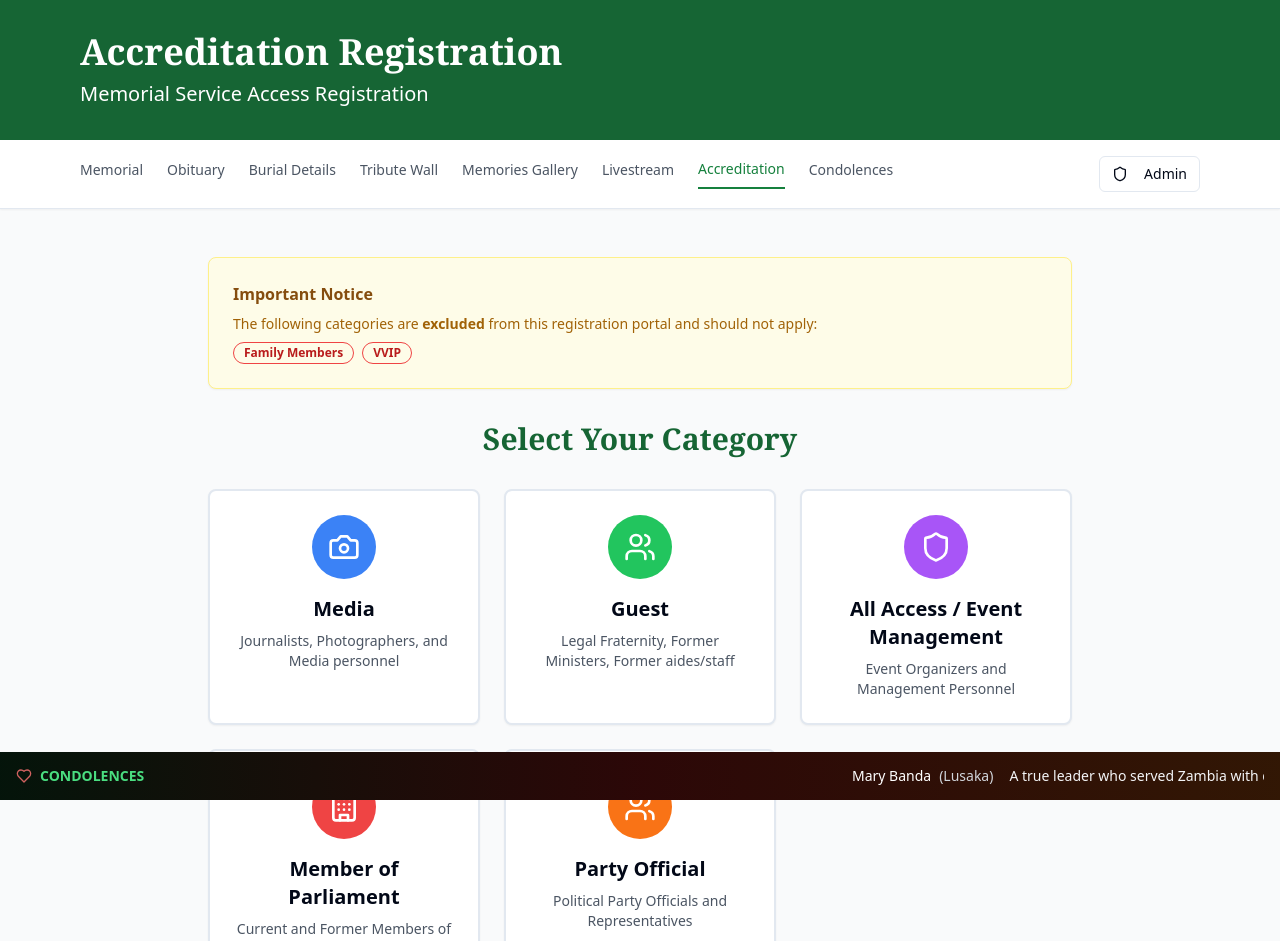
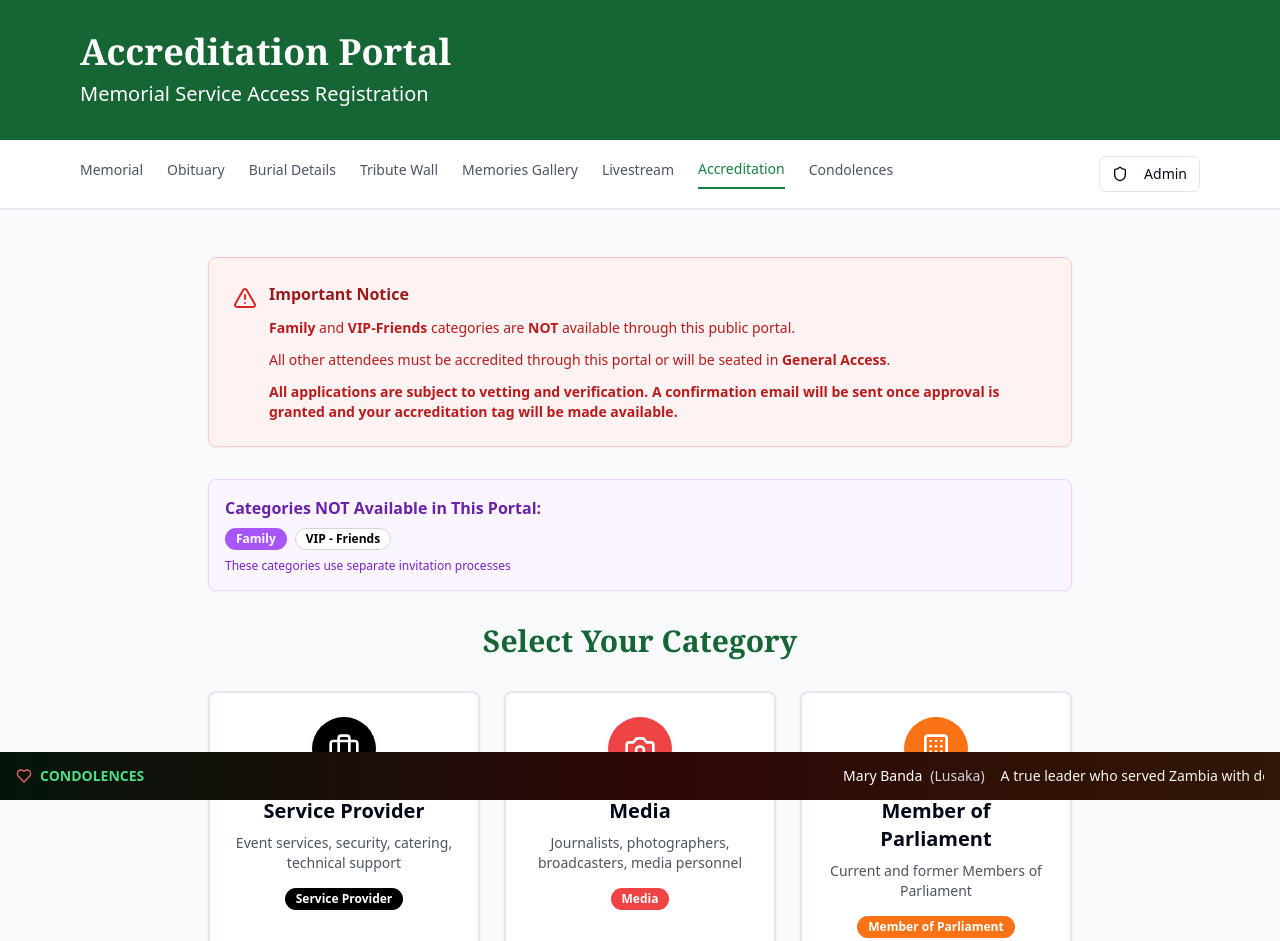
Before and after one commit to sphehcarez/memorial-site, a Next.js app: page /accreditation in a window 1280 px wide. Shown: the top 941 px of the page. Built offline with nearby package versions, Linux system fonts and the light colour scheme; a web font is replaced by a local one.

Commit message:
Refactor AccreditationPage to improve category structure, update descriptions for consistency, and enhance user experience with additional information fields.

```diff
--- a/app/accreditation/page.tsx
+++ b/app/accreditation/page.tsx
@@ -9,11 +9,11 @@ import { Input } from "@/components/ui/input"
 import { Textarea } from "@/components/ui/textarea"
 import { Checkbox } from "@/components/ui/checkbox"
 import { Badge } from "@/components/ui/badge"
-import { Users, Shield, Camera, Building } from "lucide-react"
+import { Users, Camera, Building, Briefcase, Scale, AlertTriangle } from "lucide-react"
 import CondolencesTicker from "@/components/condolences-ticker"
 import Navigation from "@/components/navigation"
 
-type AccreditationCategory = "media" | "guest" | "all-access" | "mp" | "party-official"
+type AccreditationCategory = "service-provider" | "media" | "mp" | "party-official" | "guest"
 
 export default function AccreditationPage() {
   const [selectedCategory, setSelectedCategory] = useState<AccreditationCategory | "">("")
@@ -23,45 +23,56 @@ export default function AccreditationPage() {
     email: "",
     contactNumber: "",
     organisation: "",
+    position: "",
     notes: "",
     consent: false,
   })
 
   const categories = [
     {
+      id: "service-provider" as const,
+      title: "Service Provider",
+      description: "Event services, security, catering, technical support",
+      icon: Briefcase,
+      color: "bg-black",
+      textColor: "text-white",
+      borderColor: "border-black",
+    },
+    {
       id: "media" as const,
       title: "Media",
-      description: "Journalists, Photographers, and Media personnel",
+      description: "Journalists, photographers, broadcasters, media personnel",
       icon: Camera,
-      color: "bg-blue-500",
+      color: "bg-red-500",
+      textColor: "text-white",
+      borderColor: "border-red-500",
+    },
+    {
+      id: "mp" as const,
+      title: "Member of Parliament",
+      description: "Current and former Members of Parliament",
+      icon: Building,
+      color: "bg-orange-500",
+      textColor: "text-white",
+      borderColor: "border-orange-500",
+    },
+    {
+      id: "party-official" as const,
+      title: "Party Official",
+      description: "Political party officials and representatives",
+      icon: Users,
+      color: "bg-green-500",
+      textColor: "text-white",
+      borderColor: "border-green-500",
     },
     {
       id: "guest" as const,
       title: "Guest",
-      description: "Legal Fraternity, Former Ministers, Former aides/staff",
-      icon: Users,
-      color: "bg-green-500",
-    },
-    {
-      id: "all-access" as const,
-      title: "All Access / Event Management",
-      description: "Event Organizers and Management Personnel",
-      icon: Shield,
-      color: "bg-purple-500",
-    },
-    {
-      id: "mp" as const,
-      title: "Member of Parliament",
-      description: "Current and Former Members of Parliament",
-      icon: Building,
-      color: "bg-red-500",
-    },
-    {
-      id: "party-official" as const,
-      title: "Party Official",
-      description: "Political Party Officials and Representatives",
-      icon: Users,
-      color: "bg-orange-500",
+      description: "Legal fraternity, clergy, former ministers, former officials",
+      icon: Scale,
+      color: "bg-yellow-500",
+      textColor: "text-black",
+      borderColor: "border-yellow-500",
     },
   ]
 
@@ -78,7 +89,9 @@ export default function AccreditationPage() {
       ...formData,
     })
 
-    alert("Accreditation request submitted successfully! You will receive a confirmation email shortly.")
+    alert(
+      "Accreditation request submitted successfully! You will receive a confirmation email once your application is approved and verified.",
+    )
 
     // Reset form
     setSelectedCategory("")
@@ -88,6 +101,7 @@ export default function AccreditationPage() {
       email: "",
       contactNumber: "",
       organisation: "",
+      position: "",
       notes: "",
       consent: false,
     })
@@ -98,7 +112,7 @@ export default function AccreditationPage() {
       {/* Header */}
       <div className="bg-green-800 text-white py-8">
         <div className="max-w-6xl mx-auto px-4">
-          <h1 className="text-4xl font-serif font-bold">Accreditation Registration</h1>
+          <h1 className="text-4xl font-serif font-bold">Accreditation Portal</h1>
           <p className="text-xl mt-2">Memorial Service Access Registration</p>
         </div>
       </div>
@@ -108,19 +122,37 @@ export default function AccreditationPage() {
 
       <div className="max-w-4xl mx-auto px-4 py-12">
         {/* Important Notice */}
-        <Card className="p-6 bg-yellow-50 border-yellow-200 mb-8">
-          <h3 className="font-bold text-yellow-800 mb-2">Important Notice</h3>
-          <p className="text-yellow-700 text-sm">
-            The following categories are <strong>excluded</strong> from this registration portal and should not apply:
+        <Card className="p-6 bg-red-50 border-red-200 mb-8">
+          <div className="flex items-start gap-3">
+            <AlertTriangle className="w-6 h-6 text-red-600 mt-1 flex-shrink-0" />
+            <div>
+              <h3 className="font-bold text-red-800 mb-3">Important Notice</h3>
+              <div className="space-y-3 text-red-700 text-sm">
+                <p>
+                  <strong>Family</strong> and <strong>VIP-Friends</strong> categories are <strong>NOT</strong> available
+                  through this public portal.
                 </p>
-          <div className="flex gap-2 mt-2">
-            <Badge variant="outline" className="border-red-500 text-red-700">
-              Family Members
-            </Badge>
-            <Badge variant="outline" className="border-red-500 text-red-700">
-              VVIP
-            </Badge>
+                <p>
+                  All other attendees must be accredited through this portal or will be seated in{" "}
+                  <strong>General Access</strong>.
+                </p>
+                <p className="font-semibold">
+                  All applications are subject to <strong>vetting and verification</strong>. A confirmation email will
+                  be sent once approval is granted and your accreditation tag will be made available.
+                </p>
               </div>
+            </div>
+          </div>
+        </Card>
+
+        {/* Excluded Categories Notice */}
+        <Card className="p-4 bg-purple-50 border-purple-200 mb-8">
+          <h4 className="font-bold text-purple-800 mb-2">Categories NOT Available in This Portal:</h4>
+          <div className="flex gap-2">
+            <Badge className="bg-purple-500 text-white">Family</Badge>
+            <Badge className="bg-white text-black border border-gray-300">VIP - Friends</Badge>
+          </div>
+          <p className="text-purple-700 text-xs mt-2">These categories use separate invitation processes</p>
         </Card>
 
         {!selectedCategory ? (
@@ -133,31 +165,47 @@ export default function AccreditationPage() {
                 return (
                   <Card
                     key={category.id}
-                    className="p-6 cursor-pointer hover:shadow-lg transition-shadow border-2 hover:border-green-300"
+                    className={`p-6 cursor-pointer hover:shadow-lg transition-all duration-200 border-2 hover:${category.borderColor} hover:scale-105`}
                     onClick={() => setSelectedCategory(category.id)}
                   >
                     <div className="text-center">
                       <div
-                        className={`w-16 h-16 ${category.color} rounded-full flex items-center justify-center mx-auto mb-4`}
+                        className={`w-16 h-16 ${category.color} rounded-full flex items-center justify-center mx-auto mb-4 shadow-lg`}
                       >
-                        <IconComponent className="w-8 h-8 text-white" />
+                        <IconComponent className={`w-8 h-8 ${category.textColor}`} />
                       </div>
                       <h3 className="text-xl font-bold mb-2">{category.title}</h3>
-                      <p className="text-gray-600 text-sm">{category.description}</p>
+                      <p className="text-gray-600 text-sm mb-3">{category.description}</p>
+                      <Badge className={`${category.color} ${category.textColor} shadow-sm`}>{category.title}</Badge>
                     </div>
                   </Card>
                 )
               })}
             </div>
+
+            {/* General Access Notice */}
+            <Card className="p-4 bg-gray-100 border-gray-300 mt-8">
+              <div className="text-center">
+                <h4 className="font-bold text-gray-800 mb-2">General Access</h4>
+                <p className="text-gray-600 text-sm">
+                  Attendees without accreditation will be seated in the general access area
+                </p>
+              </div>
+            </Card>
           </div>
         ) : (
           /* Registration Form */
           <div>
             <div className="flex items-center justify-between mb-8">
               <div>
-                <h2 className="text-3xl font-serif font-bold text-green-800">Registration Form</h2>
+                <h2 className="text-3xl font-serif font-bold text-green-800">Accreditation Application</h2>
                 <p className="text-gray-600 mt-2">
-                  Category: <Badge className="ml-2">{categories.find((c) => c.id === selectedCategory)?.title}</Badge>
+                  Category:
+                  <Badge
+                    className={`ml-2 ${categories.find((c) => c.id === selectedCategory)?.color} ${categories.find((c) => c.id === selectedCategory)?.textColor}`}
+                  >
+                    {categories.find((c) => c.id === selectedCategory)?.title}
+                  </Badge>
                 </p>
               </div>
               <Button variant="outline" onClick={() => setSelectedCategory("")}>
@@ -222,6 +270,7 @@ export default function AccreditationPage() {
                   </div>
                 </div>
 
+                <div className="grid md:grid-cols-2 gap-6">
                   <div>
                     <label htmlFor="organisation" className="block text-sm font-medium text-gray-700 mb-2">
                       Organisation / Affiliation *
@@ -231,20 +280,33 @@ export default function AccreditationPage() {
                       value={formData.organisation}
                       onChange={(e) => setFormData({ ...formData, organisation: e.target.value })}
                       required
-                    placeholder="Enter your organisation or affiliation"
+                      placeholder="Enter your organisation"
                     />
+                  </div>
+                  <div>
+                    <label htmlFor="position" className="block text-sm font-medium text-gray-700 mb-2">
+                      Position / Title *
+                    </label>
+                    <Input
+                      id="position"
+                      value={formData.position}
+                      onChange={(e) => setFormData({ ...formData, position: e.target.value })}
+                      required
+                      placeholder="Enter your position or title"
+                    />
+                  </div>
                 </div>
 
                 <div>
                   <label htmlFor="notes" className="block text-sm font-medium text-gray-700 mb-2">
-                    Optional Notes
+                    Additional Information
                   </label>
                   <Textarea
                     id="notes"
                     value={formData.notes}
                     onChange={(e) => setFormData({ ...formData, notes: e.target.value })}
                     rows={3}
-                    placeholder="Any special requirements (dietary, accessibility, etc.)"
+                    placeholder="Any special requirements, dietary needs, accessibility requirements, etc."
                   />
                 </div>
 
@@ -256,22 +318,28 @@ export default function AccreditationPage() {
                   />
                   <label htmlFor="consent" className="text-sm text-gray-700">
                     I consent to the processing of my personal data for accreditation purposes and understand that this
-                    information will be used solely for memorial service access management. *
+                    information will be used solely for memorial service access management. I acknowledge that all
+                    applications are subject to vetting and verification. *
                   </label>
                 </div>
 
                 <div className="bg-blue-50 p-4 rounded-lg">
-                  <h4 className="font-bold text-blue-800 mb-2">What happens next?</h4>
+                  <h4 className="font-bold text-blue-800 mb-2">Vetting & Verification Process</h4>
                   <ul className="text-sm text-blue-700 space-y-1">
-                    <li>• Your application will be reviewed by our team</li>
-                    <li>• You will receive an email confirmation within 24-48 hours</li>
-                    <li>• Approved applicants will receive accreditation details and instructions</li>
+                    <li>• Your application will be reviewed and verified by our security team</li>
+                    <li>• You will receive a confirmation email within 48-72 hours if approved</li>
+                    <li>• Approved applicants will receive accreditation details and access instructions</li>
                     <li>• Please bring valid ID and confirmation email to the venue</li>
+                    <li>• Your accreditation tag will be available for collection at the venue</li>
                   </ul>
                 </div>
 
-                <Button type="submit" className="w-full bg-green-700 hover:bg-green-800" disabled={!formData.consent}>
-                  Submit Accreditation Request
+                <Button
+                  type="submit"
+                  className="w-full bg-green-700 hover:bg-green-800 text-lg py-3"
+                  disabled={!formData.consent}
+                >
+                  Submit Accreditation Application
                 </Button>
               </form>
             </Card>
```
Lines whose indentation alone changed are shown as unchanged.
